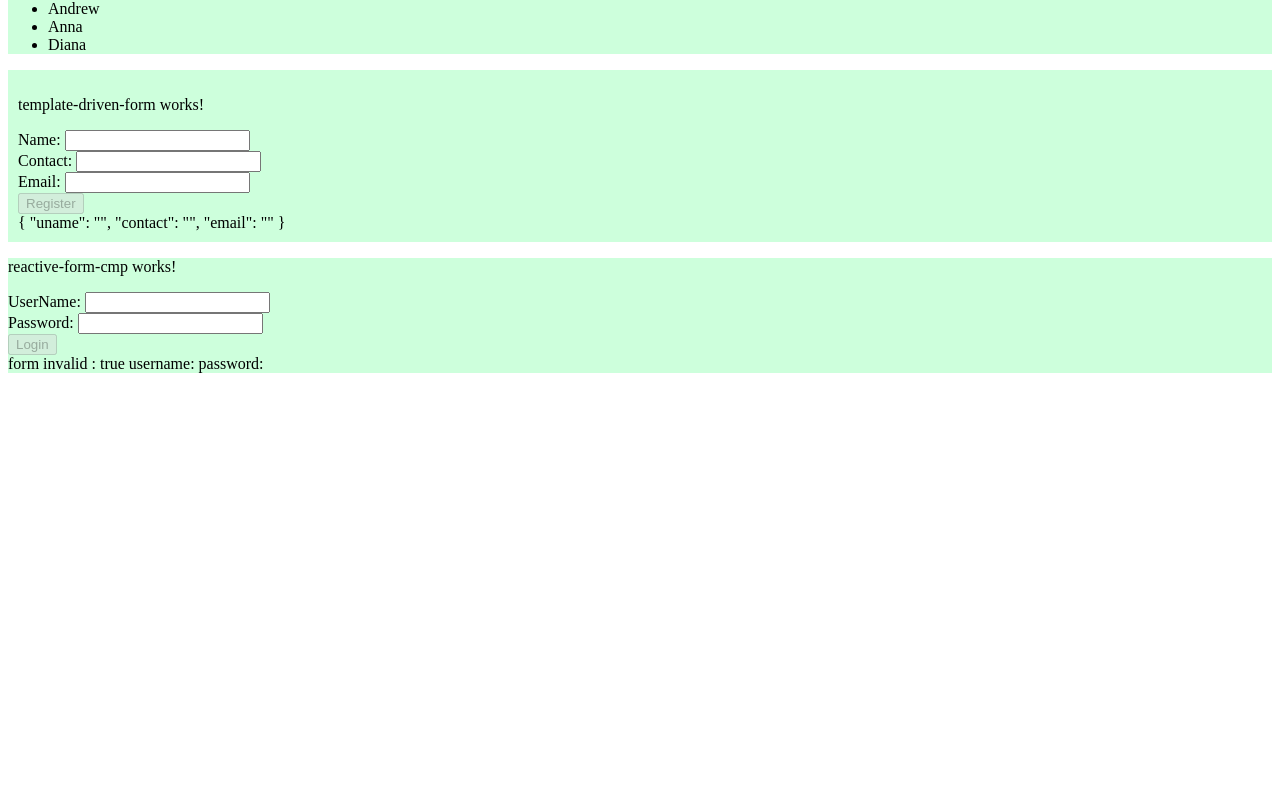
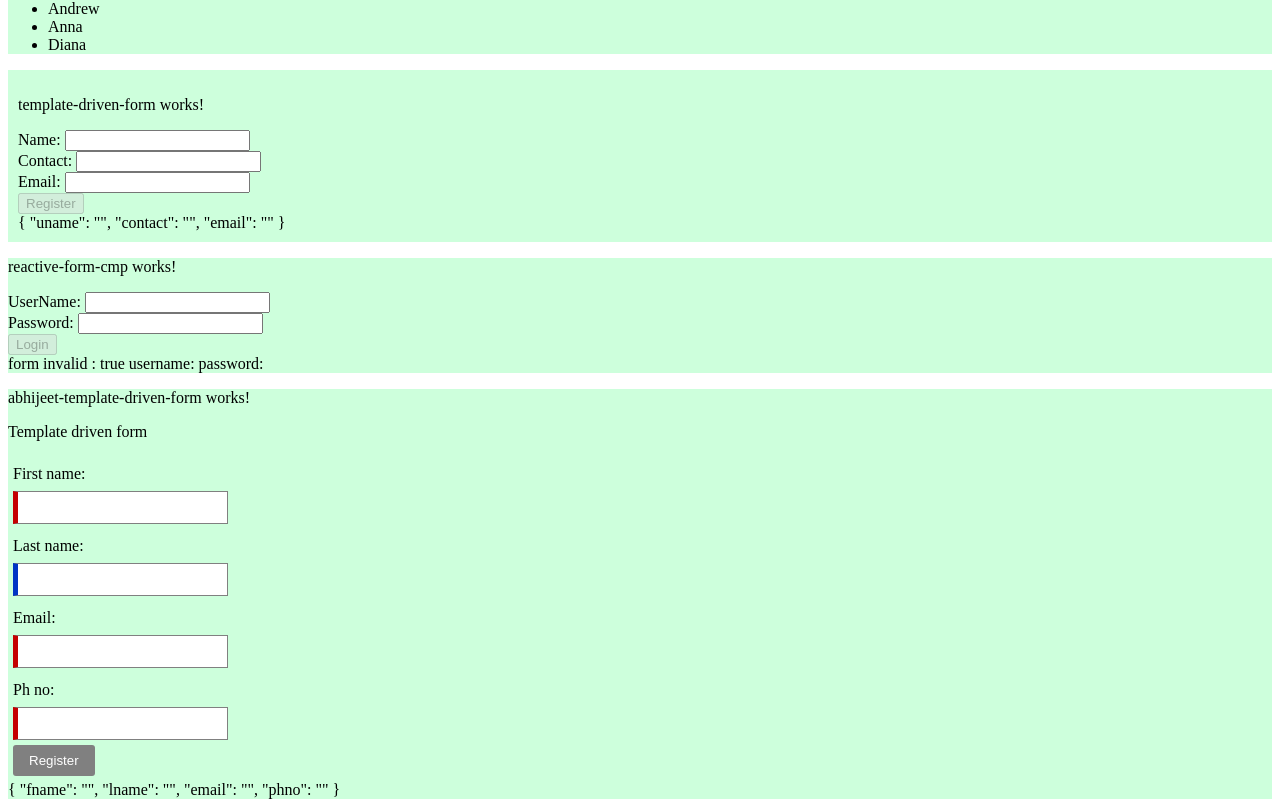
Before and after one commit to abhijeetpandit/angularXoriantTraining1, an Angular app: page / in a window 1280 px wide. Shown: the part 2572-3379 px from the top of the page. Before the commit the page ends 2953 px from the top, so only its background shows below. Built offline with nearby package versions, Linux system fonts and the light colour scheme.

Commit message:
added my registrer form

```diff
--- /dev/null
+++ b/src/app/abhijeet-template-driven-form/abhijeet-template-driven-form.component.css
@@ -0,0 +1,69 @@
+.form-input>input[type="text"],label,button {
+    display: block;
+}
+
+.form-input>input[type="text"] {
+    padding: 8px 16px;
+    border: 1px solid #808080;
+    border-left: 5px solid #0034c4;
+    outline: none;
+}
+
+.form-input>input[type="text"]:focus {
+    outline: 2px solid #00417e;
+}
+
+.form-input>input[type="text"].mandatory {
+    border-left: 5px solid #c40000;
+}
+
+.form-input>label {
+    padding: 8px 0px;
+}
+
+.form-input {
+    position: relative;
+    margin: 5px;
+}
+
+.form-input>input[type="submit"] {
+    color:#fff;
+    background-color: #3368ad;
+    padding: 8px 16px;
+    border: none;
+    border-radius: 3px;
+    outline: none;
+    box-shadow: 2px 2px 3px rgba(0, 0, 0, 0.658);
+}
+
+.form-input>input[type="submit"]:active {
+    box-shadow: none;
+    transform: translate(1px,1px);
+}
+
+.form-input>input[type="submit"]:disabled {
+    box-shadow: none;
+    background-color: #808080;
+}
+
+.tooltip-text {
+    color: #fff;
+    background-color: var(--tooltip-background-color);
+    top: 110%;
+    left: 20px;
+    padding: 4px 8px;
+    position: absolute;
+    z-index: 1;
+    opacity: 0.8;
+    border-radius: 3px;
+}
+
+.tooltip-text::after {
+    content: "";
+    position: absolute;
+    bottom: 100%;
+    left: 30px;
+    border-style: solid;
+    border-color: transparent transparent var(--tooltip-background-color) transparent;
+    border-width: 4px;
+}
--- /dev/null
+++ b/src/app/abhijeet-template-driven-form/abhijeet-template-driven-form.component.html
@@ -0,0 +1,39 @@
+<div class="cmp-container">
+    <p>abhijeet-template-driven-form works!</p>
+    <p>Template driven form</p>
+    <form #registrationForm="ngForm" (ngSubmit)="registerUser(registrationForm)">
+        <div class="form-input">
+            <label for="fname">First name: </label>
+            <input type="text" name="fname" class="mandatory" ngModel #fname="ngModel" required pattern="[a-zA-Z][a-zA-Z]+" autocomplete="off">
+            <span *ngIf="fname.touched && fname.errors?.required" class="tooltip-text">Please enter first name</span>
+            <span *ngIf="fname.touched && fname.errors?.pattern" class="tooltip-text">Please enter valid first name (only a-z and A-Z characters allowed)</span>
+        </div>
+
+        <div class="form-input">
+            <label for="lname">Last name: </label>
+            <input type="text" name="lname" ngModel autocomplete="off">
+        </div>
+
+        <div class="form-input">
+            <label for="email">Email: </label>
+            <input type="text" name="email" class="mandatory" ngModel #frmEmail="ngModel" required pattern="^\w+[\w-\.]*\@\w+((-\w+)|(\w*))\.[a-z]{2,3}$" autocomplete="off">
+            <span *ngIf="frmEmail.touched && frmEmail.errors?.required" class="tooltip-text">Email is required</span>
+            <span *ngIf="frmEmail.touched && frmEmail.errors?.pattern" class="tooltip-text">Please enter a valid email (e.g. John.Carter@email.com)</span>
+        </div>
+
+        <div class="form-input">
+            <label for="phno" autocomplete="off">Ph no: </label>
+            <input type="text" name="phno" class="mandatory" ngModel #phone="ngModel" required minlength="10" maxlength="14" pattern="[0-9]*">
+            <span *ngIf="phone.touched && phone.errors?.required" class="tooltip-text">Phone no is mandatory</span>
+            <span *ngIf="phone.touched && phone.errors?.pattern" class="tooltip-text">Phone no is invalid</span>
+            <span *ngIf="phone.touched && phone?.hasError('minlength')" class="tooltip-text">Min length should be 10</span>
+            <span *ngIf="phone.touched && phone?.hasError('maxlength')" class="tooltip-text">Max length should be 10</span>
+        </div>
+
+        <div class="form-input">
+            <input type="submit" name="register" value="Register" [disabled]="!registrationForm.valid">
+        </div>
+    </form>
+
+    {{registrationForm.value | json}}
+</div>
--- /dev/null
+++ b/src/app/abhijeet-template-driven-form/abhijeet-template-driven-form.component.ts
@@ -0,0 +1,19 @@
+import { Component, OnInit } from '@angular/core';
+
+@Component({
+  selector: 'app-abhijeet-template-driven-form',
+  templateUrl: './abhijeet-template-driven-form.component.html',
+  styleUrls: ['./abhijeet-template-driven-form.component.css']
+})
+export class AbhijeetTemplateDrivenFormComponent implements OnInit {
+
+  constructor() { }
+
+  ngOnInit() {
+  }
+
+  registerUser(frm) {
+    alert(frm.form.value.fname + ' - ' + frm.form.value.lname + ' - ' + frm.form.value.email + ' - ' + frm.form.value.phno);
+  }
+
+}
--- a/src/app/app.component.html
+++ b/src/app/app.component.html
@@ -22,4 +22,5 @@
 <app-emp-list></app-emp-list>
 <app-template-driven-form></app-template-driven-form>
 <app-reactive-form-cmp></app-reactive-form-cmp>
+<app-abhijeet-template-driven-form></app-abhijeet-template-driven-form>
 <router-outlet></router-outlet>
--- a/src/app/app.module.ts
+++ b/src/app/app.module.ts
@@ -28,6 +28,7 @@ import { HttpClientModule } from '@angular/common/http';
 import { EmpDetailsHttpComponent } from './emp-details-http/emp-details-http.component';
 import { TemplateDrivenFormComponent } from './template-driven-form/template-driven-form.component';
 import { ReactiveFormCmpComponent } from './reactive-form-cmp/reactive-form-cmp.component';
+import { AbhijeetTemplateDrivenFormComponent } from './abhijeet-template-driven-form/abhijeet-template-driven-form.component';
 
 @NgModule({
   declarations: [
@@ -54,7 +55,8 @@ import { ReactiveFormCmpComponent } from './reactive-form-cmp/reactive-form-cmp.
     EmpListComponent,
     EmpDetailsHttpComponent,
     TemplateDrivenFormComponent,
-    ReactiveFormCmpComponent
+    ReactiveFormCmpComponent,
+    AbhijeetTemplateDrivenFormComponent
   ],
   imports: [
     BrowserModule,
--- a/src/styles.css
+++ b/src/styles.css
@@ -1,3 +1,6 @@
+:root {
+    --tooltip-background-color: #ff0000;
+}
 .cmp-container {
     background-color: #cdffdc;
 }
```
Also changed, not shown: 2 other files (tests, documents, lock files or other folders).
